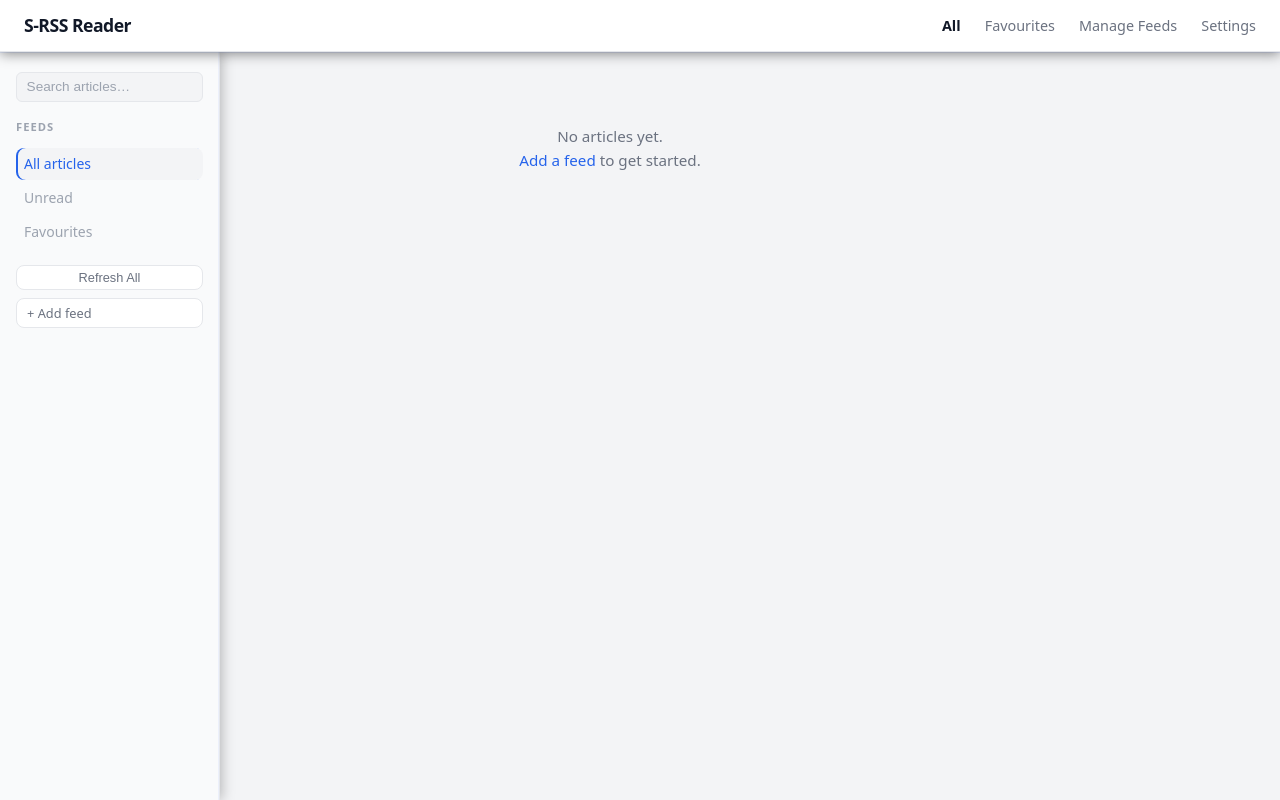
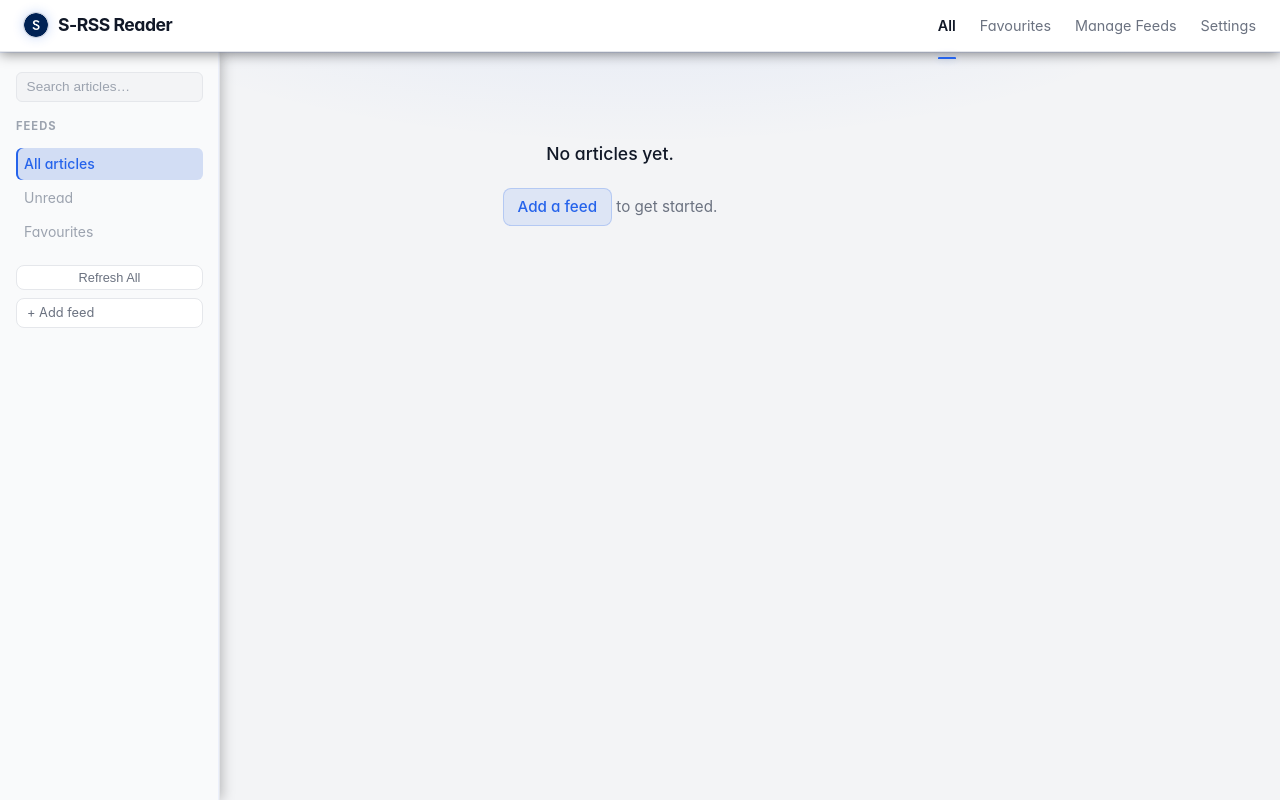
Before and after one commit to stumat1/s-rss-reader, a FastAPI app: page / in a window 1280 px wide. Run offline with FastAPI, Linux system fonts and the light colour scheme.

Commit message:
Polish UI with accent-derived shadows and add improvement backlog
Derive shadows, hovers, focus rings, and a soft body glow from each
theme's --accent via color-mix() so all themes pick up the same polish.
Add a brand logo to the navbar, and a todo.md to track future ideas.

Co-Authored-By: Claude Opus 4.7 <noreply@anthropic.com>

```diff
--- a/app/templates/base.html
+++ b/app/templates/base.html
@@ -15,7 +15,10 @@
 </head>
 <body>
   <nav class="navbar">
-    <a class="brand" href="/">S-RSS Reader</a>
+    <a class="brand" href="/">
+      <img class="brand-logo" src="/static/apple-touch-icon.png" alt="" width="22" height="22">
+      S-RSS Reader
+    </a>
     <div class="nav-links">
       <a href="/" {% if request.url.path == "/" and not request.query_params.get("favourites") %}class="active"{% endif %}>All</a>
       <a href="/?favourites=1" {% if request.query_params.get("favourites") %}class="active"{% endif %}>Favourites</a>
--- a/static/style.css
+++ b/static/style.css
@@ -40,18 +40,47 @@
   --badge-err-border: #7f1d1d;
   --import-ok-text: #4ade80;
   --radius: 8px;
-  --font: system-ui, -apple-system, sans-serif;
+  --radius-sm: 6px;
+  --radius-lg: 12px;
+  --font: "Inter", "SF Pro Text", system-ui, -apple-system, "Segoe UI", sans-serif;
+
+  /* Accent-derived tints (theme-aware via color-mix on --accent) */
+  --accent-tint: color-mix(in srgb, var(--accent) 10%, transparent);
+  --accent-tint-strong: color-mix(in srgb, var(--accent) 22%, transparent);
+  --accent-glow: color-mix(in srgb, var(--accent) 28%, transparent);
+  --accent-ring: color-mix(in srgb, var(--accent) 35%, transparent);
+
+  /* Theme-aware elevation — layers a neutral drop + a soft accent halo so
+     shadows are visible on both light and dark themes */
+  --shadow-sm: 0 1px 2px rgba(0, 0, 0, 0.05),
+               0 1px 3px color-mix(in srgb, var(--accent) 6%, transparent);
+  --shadow-md: 0 2px 4px rgba(0, 0, 0, 0.06),
+               0 6px 16px color-mix(in srgb, var(--accent) 10%, transparent);
+  --shadow-lg: 0 10px 30px rgba(0, 0, 0, 0.12),
+               0 4px 12px color-mix(in srgb, var(--accent) 14%, transparent);
+
+  /* Motion */
+  --ease: cubic-bezier(0.4, 0, 0.2, 1);
+  --t-fast: 120ms var(--ease);
+  --t-med: 200ms var(--ease);
 }
 
 html {
   font-size: 16px;
 }
 body {
-  background: var(--body-bg);
+  background:
+    radial-gradient(ellipse 70% 40% at 50% -10%,
+      var(--accent-tint) 0%, transparent 70%),
+    var(--body-bg);
+  background-attachment: fixed;
   color: var(--text);
   font-family: var(--font);
+  font-feature-settings: "ss01", "cv11", "kern";
   line-height: 1.6;
   min-height: 100vh;
+  -webkit-font-smoothing: antialiased;
+  -moz-osx-font-smoothing: grayscale;
 }
 
 a {
@@ -84,10 +113,28 @@ a:hover {
   font-size: 1.1rem;
   color: var(--nav-text);
   letter-spacing: -0.5px;
+  display: inline-flex;
+  align-items: center;
+  gap: 10px;
+}
+.brand-logo {
+  width: 24px;
+  height: 24px;
+  border-radius: 50%;
+  box-shadow:
+    0 0 0 1px color-mix(in srgb, var(--nav-text) 12%, transparent),
+    0 0 12px var(--accent-glow);
+  transition: transform var(--t-fast), box-shadow var(--t-med);
 }
 .brand:hover {
   text-decoration: none;
   color: #fff;
+}
+.brand:hover .brand-logo {
+  transform: rotate(-6deg) scale(1.06);
+  box-shadow:
+    0 0 0 1px color-mix(in srgb, var(--nav-text) 20%, transparent),
+    0 0 18px var(--accent-glow);
 }
 .nav-links {
   display: flex;
@@ -96,6 +143,9 @@ a:hover {
 .nav-links a {
   color: var(--nav-muted);
   font-size: 0.9rem;
+  position: relative;
+  padding: 0.25rem 0;
+  transition: color var(--t-fast);
 }
 .nav-links a:hover,
 .nav-links a.active {
@@ -104,6 +154,17 @@ a:hover {
 }
 .nav-links a.active {
   font-weight: 600;
+}
+.nav-links a.active::after {
+  content: "";
+  position: absolute;
+  left: 0;
+  right: 0;
+  bottom: -18px;
+  height: 2px;
+  background: var(--accent);
+  border-radius: 1px 1px 0 0;
+  box-shadow: 0 0 8px var(--accent-glow);
 }
 
 /* ── Layout ── */
@@ -166,10 +228,13 @@ a:hover {
   align-items: center;
   gap: 6px;
   padding: 5px 8px;
-  border-radius: var(--radius);
+  border-radius: var(--radius-sm);
   font-size: 0.875rem;
   color: var(--sidebar-muted);
   overflow: hidden;
+  transition:
+    background var(--t-fast),
+    color var(--t-fast);
 }
 .feed-nav-label {
   white-space: nowrap;
@@ -197,7 +262,7 @@ a:hover {
   text-decoration: none;
 }
 .feed-nav li a.active {
-  background: var(--sidebar-hover);
+  background: color-mix(in srgb, var(--accent) 16%, var(--sidebar-hover));
   color: var(--sidebar-active-text);
   font-weight: 500;
   box-shadow: inset 2px 0 0 var(--accent);
@@ -364,15 +449,27 @@ button,
   font-size: 0.8rem;
   padding: 4px 10px;
   transition:
-    background 0.15s,
-    color 0.15s,
-    border-color 0.15s;
+    background var(--t-fast),
+    color var(--t-fast),
+    border-color var(--t-fast),
+    box-shadow var(--t-fast),
+    transform var(--t-fast);
 }
 button:hover,
 .btn-small:hover {
-  background: var(--border);
+  background: var(--accent-tint);
   color: var(--text);
+  border-color: var(--accent-tint-strong);
   text-decoration: none;
+}
+button:active,
+.btn-small:active {
+  transform: translateY(1px);
+}
+button:focus-visible,
+.btn-small:focus-visible {
+  outline: none;
+  box-shadow: 0 0 0 3px var(--accent-ring);
 }
 .btn-icon {
   padding: 4px 8px;
@@ -775,8 +876,31 @@ button:hover,
 .empty-state {
   text-align: center;
   color: var(--text-muted);
-  padding: 3rem 1rem;
+  padding: 4rem 1rem;
   font-size: 0.95rem;
+}
+.empty-state p:first-child {
+  font-size: 1.1rem;
+  color: var(--text);
+  font-weight: 500;
+  margin-bottom: 0.5rem;
+}
+.empty-state a {
+  display: inline-block;
+  margin-top: 0.75rem;
+  padding: 6px 14px;
+  border: 1px solid var(--accent-tint-strong);
+  border-radius: var(--radius);
+  background: var(--accent-tint);
+  color: var(--accent);
+  font-weight: 500;
+  transition: background var(--t-fast), border-color var(--t-fast);
+}
+.empty-state a:hover {
+  background: var(--accent);
+  color: #fff;
+  border-color: var(--accent);
+  text-decoration: none;
 }
 .error-msg {
   color: var(--danger);
```
Also changed, not shown: other parts of static/style.css (+76 -19 lines), runcommand.md (deleted, +0 -34 lines), todo.md (added, +37 -0 lines).
